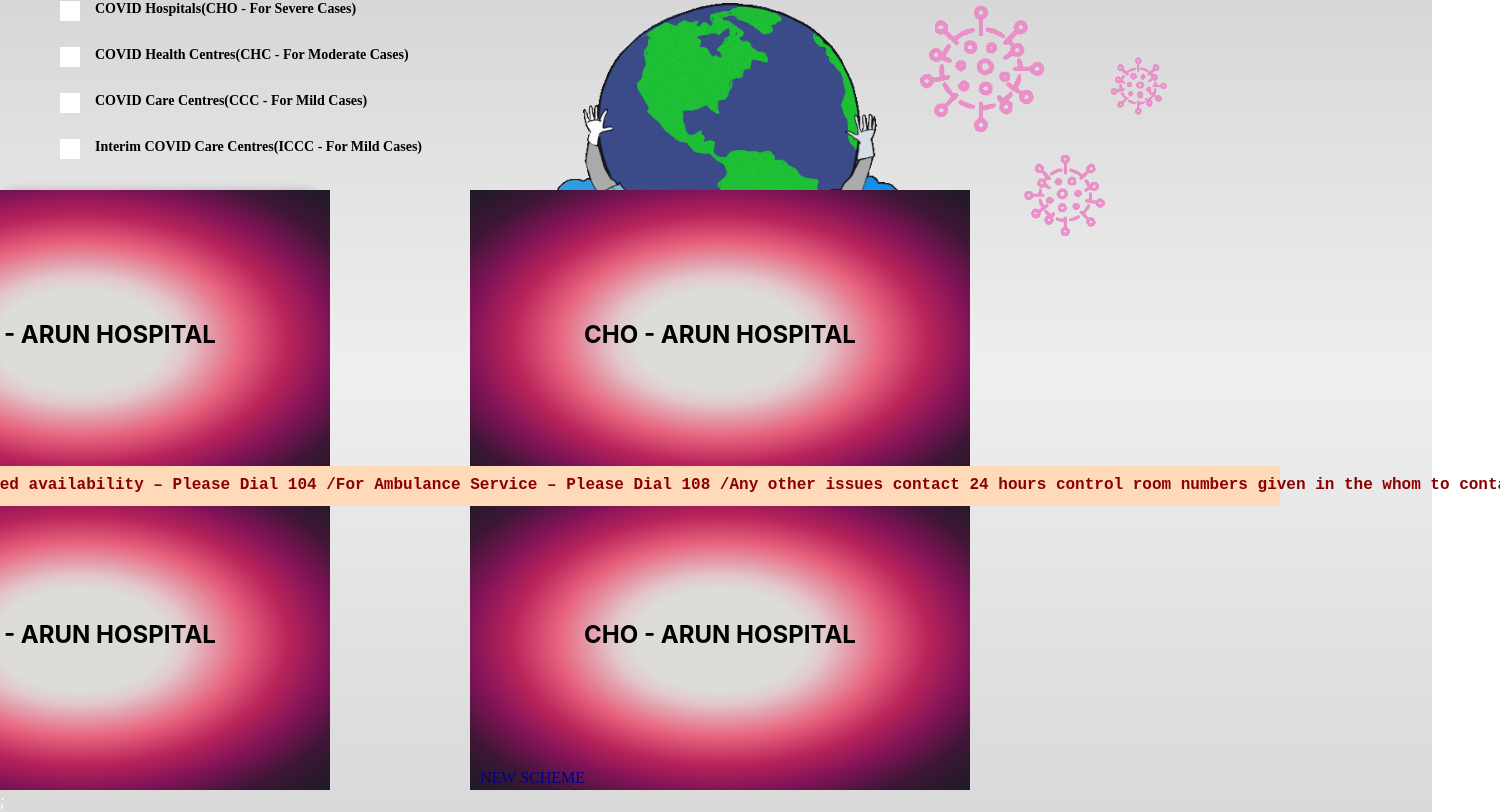
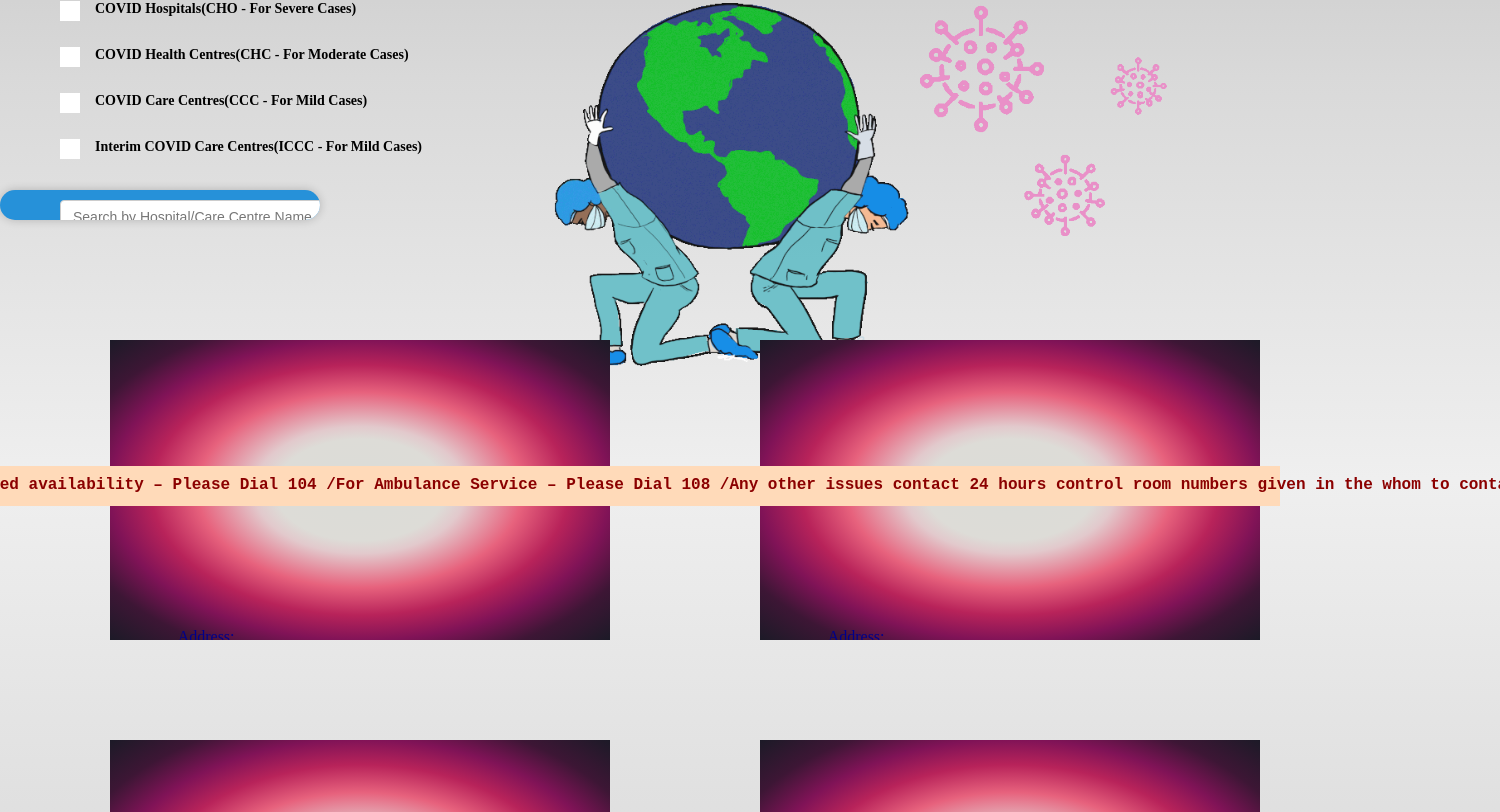
Before and after one commit to RoshiniSukumar/Covid-19-Support-Desk, a React (Create React App) app: page / in a window 1280 px wide. Shown: the part 294-1106 px from the top of the page, 1500 px wide, since content can reach past the window. Built offline with nearby package versions, Linux system fonts and the light colour scheme.

Commit message:
cards js

```diff
--- a/src/components/function/Cards.js
+++ b/src/components/function/Cards.js
@@ -1,46 +1,38 @@
 import React from 'react'
 import './Cards.css'
 
-export default function Cards() {
-  return (
-    <div className="main center">
-    <div className="box center">
-    <h2 className="hname">CHO - ARUN HOSPITAL</h2>
 
-              <div className="address"> <p>NEW SCHEME ROAD, Pollachi
-                    Coimbatore.
-                    <br/>
-                    Ph:9776553657
-                  </p></div> <br></br>
+const Cards = (props)  => {
+  const {hospitaltype,hospitalname,address,contactnumber, normalbed,icubed,o2bed,total} = props.detail;
 
 
-                  <table classname="beds">
-                    <tr>
-                  <th>Bed type</th>
-                  <th>Vacant/Total</th>
-                  </tr>
-                  <tr>
-                    <td>Normal</td>
-                    <td>10/46</td>
-                    </tr>
-                    <tr><td>Oxygen</td>
-                    <td>0/32</td>
-                    </tr>
-                    <tr><td>ICU</td>
-                    <td>0/2</td>
-                      </tr>
-                      <tr>
-                        <td>Total</td>
-                        <td>10/70</td>
-                      </tr>
+  return(
+    <div className="cardalign">
+      <div className="main center">
+          <div className="box center">
+        <h2> <div className="hname">{hospitaltype} -
+          { hospitalname}</div></h2>
+         <div className="address">Address:<br/>&emsp;{address} <br/>
+          Ph No:{contactnumber}</div><br/>
+         <div classname="beds">
+          <h4>&emsp;&emsp;&emsp; Vacancy/Total</h4>
+         Normal:&emsp;{normalbed} <br/>
+         ICU:&emsp;&emsp;&emsp;{icubed} <br/>
+         Oxygen:&emsp;{o2bed} <br/>
+         Total:&emsp;&emsp;&emsp;{total}</div>
 
-
-
-                  </table>
-    </div>
+         </div>
+         </div>
     </div>
   )
 }
+
+export default Cards;
+
+
+/*
+         */
+
 
 /*
 <div className="main center">
```
